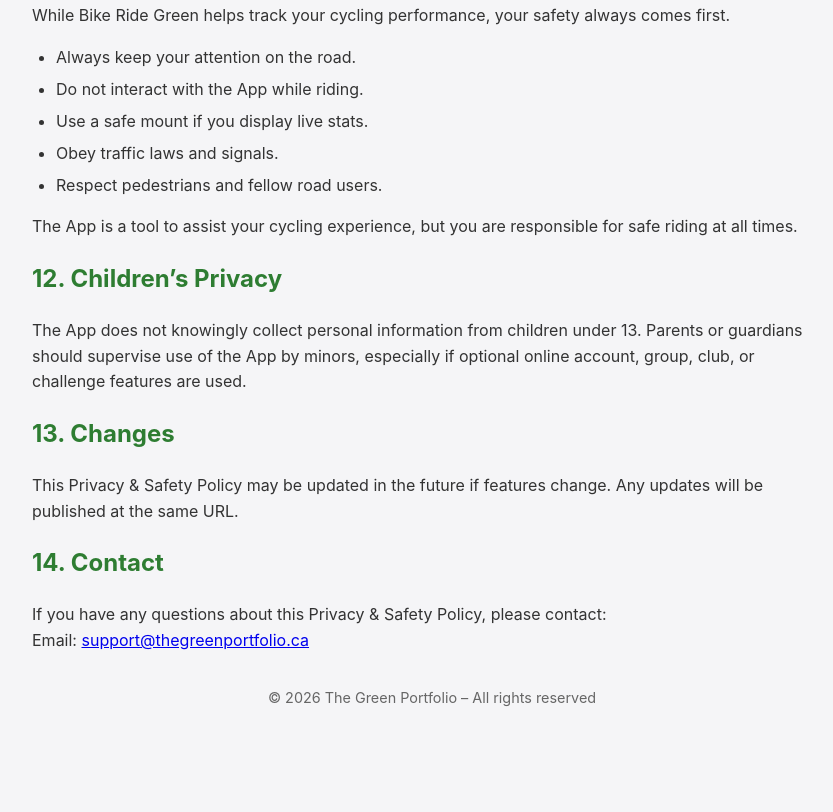
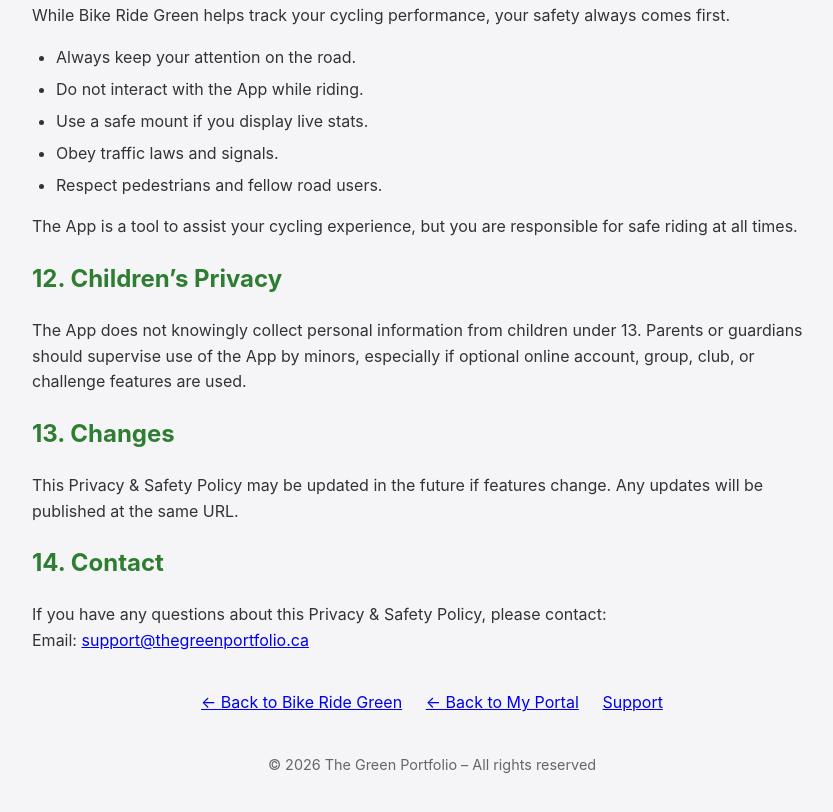
Before and after one commit to thegreenportfolio/bike, a plain HTML site: page privacy.html in a window 1280 px wide. Shown: the part 4244-5056 px from the top of the page, without its empty margins (208-1041 px from the left). Before the commit the page ends 5017 px from the top, so only its background shows below. Drawn offline with Linux system fonts and the light colour scheme.

Commit message:
Update privacy.html

```diff
--- a/privacy.html
+++ b/privacy.html
@@ -42,6 +42,15 @@
       font-size: 0.9em;
       color: #666;
       text-align: center;
+    }
+    .footer-links {
+      margin-top: 2rem;
+      text-align: center;
+    }
+
+    .footer-links a {
+      display: inline-block;
+      margin: 0.3rem 0.6rem;
     }
   </style>
 </head>
@@ -164,6 +173,12 @@
   <p>If you have any questions about this Privacy &amp; Safety Policy, please contact:<br>
   Email: <a href="mailto:support@thegreenportfolio.ca">support@thegreenportfolio.ca</a></p>
 
+  <div class="footer-links">
+    <a href="./index.html">← Back to Bike Ride Green</a>
+    <a href="https://bikeridegreen.ca/">← Back to My Portal</a>
+    <a href="./support.html">Support</a>
+  </div>
+
   <footer>
     <p>© 2026 The Green Portfolio – All rights reserved</p>
   </footer>
```
